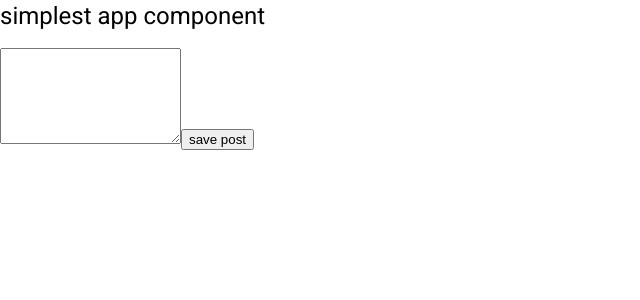
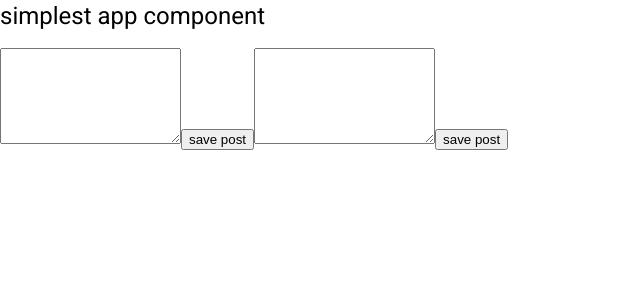
Before and after one commit to attix2019/udemy_MEAN_course, an Angular app: page / in a window 1280 px wide. Shown: the top 300 px of the page, without its empty margins (0-640 px from the left). Built offline with nearby package versions, Linux system fonts and the light colour scheme.

Commit message:
lec 19.用双向绑定的方式获取输入。保留了前边本地引用的方式做对比

```diff
--- a/src/app/app.module.ts
+++ b/src/app/app.module.ts
@@ -5,6 +5,7 @@ import { AppRoutingModule } from './app-routing.module';
 import { AppComponent } from './app.component';
 import { BrowserAnimationsModule } from '@angular/platform-browser/animations';
 import { PostCreateComponent } from './posts/post-create/post-create.component';
+import { FormsModule } from '@angular/forms';
 
 @NgModule({
   declarations: [
@@ -14,7 +15,8 @@ import { PostCreateComponent } from './posts/post-create/post-create.component';
   imports: [
     BrowserModule,
     AppRoutingModule,
-    BrowserAnimationsModule
+    BrowserAnimationsModule,
+    FormsModule
   ],
   providers: [],
   bootstrap: [AppComponent]
--- a/src/app/posts/post-create/post-create.component.html
+++ b/src/app/posts/post-create/post-create.component.html
@@ -1,4 +1,7 @@
 <textarea rows="6" [value]="newPost" #postInput></textarea>
 <button (click)="onAddPost(postInput)">save post</button>
 
+<textarea rows="6" [(ngModel)]="enteredValue"></textarea>
+<button (click)="onAddPostVia2WayBinding()">save post</button>
+
 <p>{{newPost}}</p>
--- a/src/app/posts/post-create/post-create.component.ts
+++ b/src/app/posts/post-create/post-create.component.ts
@@ -8,8 +8,13 @@ import { Component } from '@angular/core';
 export class PostCreateComponent{
 
   newPost = '';
+  enteredValue = '';
 
   onAddPost(postInput: HTMLTextAreaElement){
-    this.newPost = postInput.value
+    this.newPost = postInput.value;
+  }
+
+  onAddPostVia2WayBinding(){
+    this.newPost = this.enteredValue;
   }
 }
```
